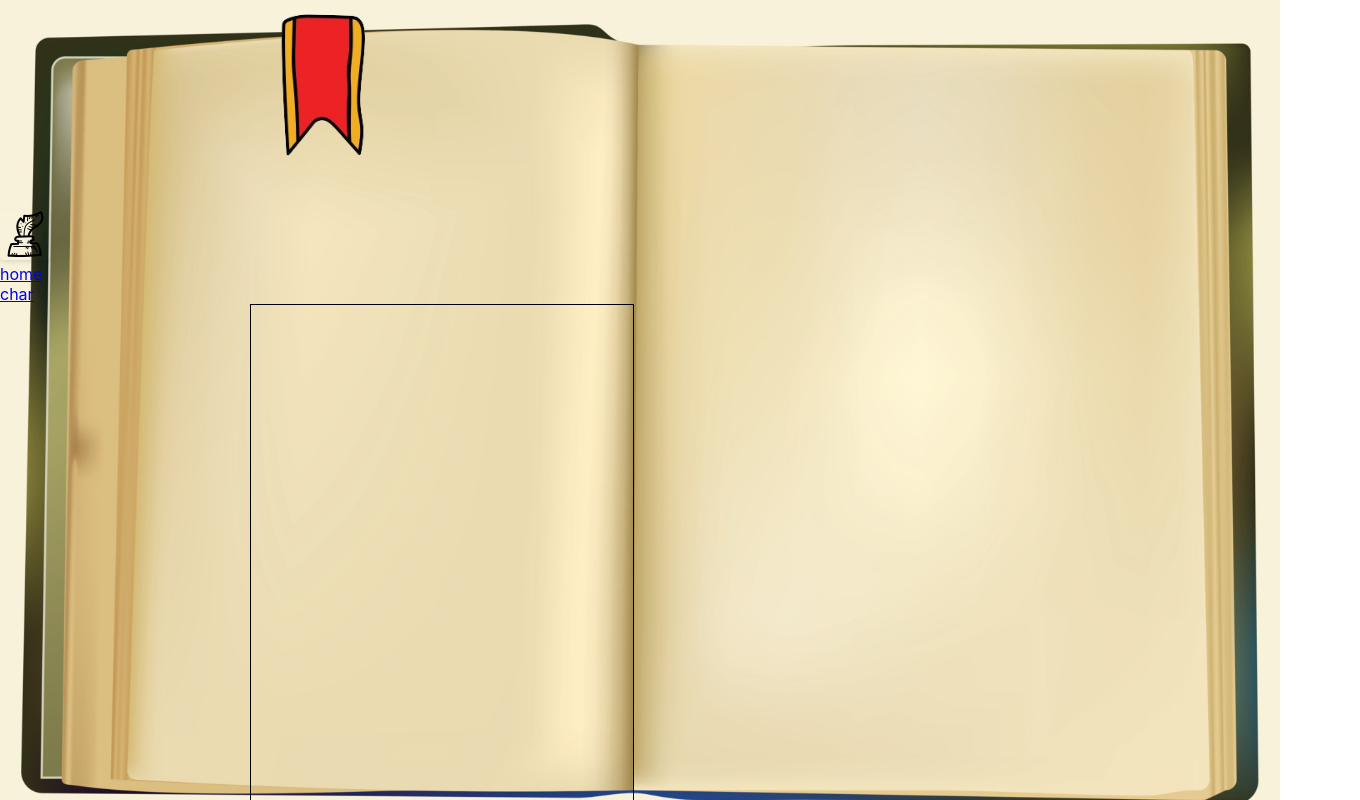
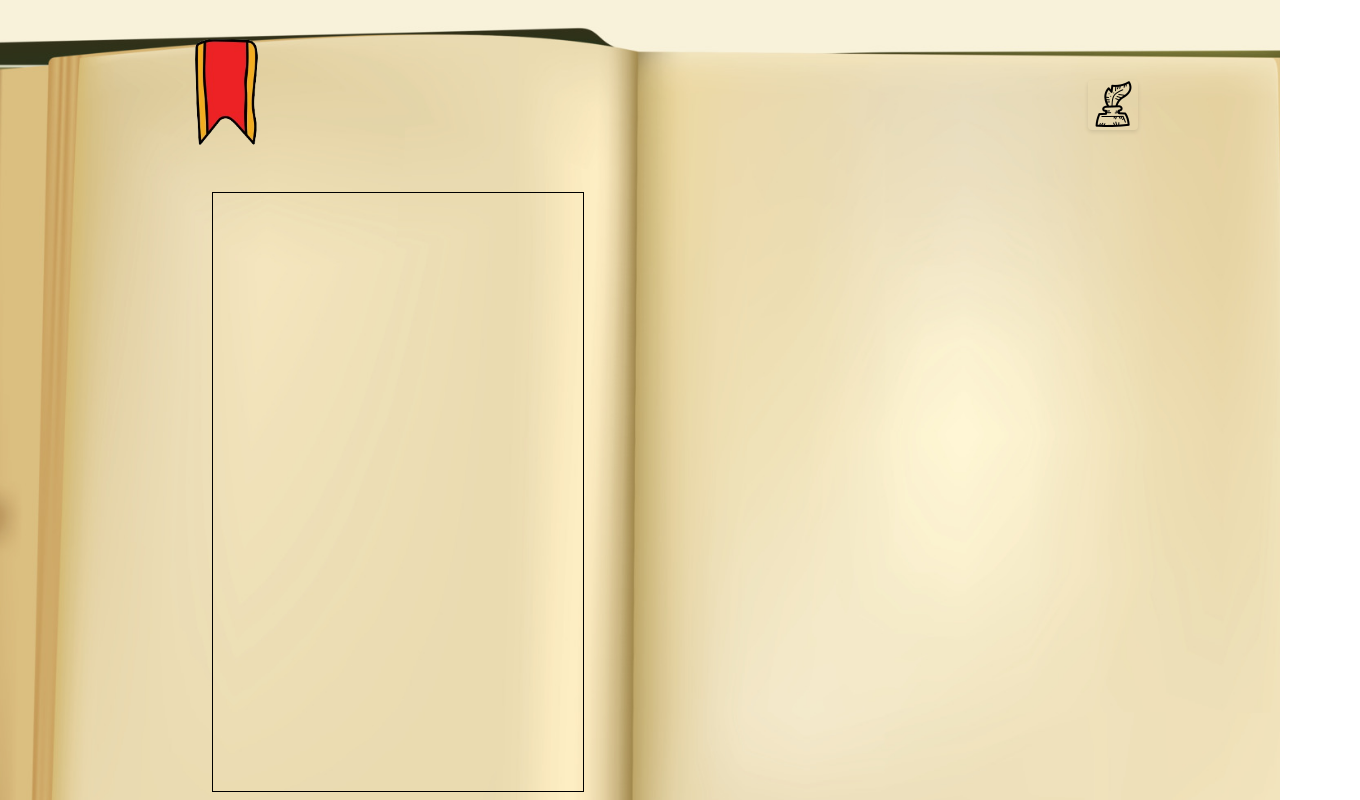
Before and after one commit to Maiquey/DnDiaries, a React (Create React App) app: page / in a window 1280 px wide. Shown: the top 800 px of the page, 1360 px wide, since content can reach past the window. Built offline with nearby package versions, Linux system fonts and the light colour scheme.

Commit message:
please work i'm begging, begging youooooouuuuu

```diff
--- a/src/HomeScreen/HomeScreen.css
+++ b/src/HomeScreen/HomeScreen.css
@@ -1,34 +1,40 @@
 .bg {
     width: 100%; /* Set width to fill the container */
-    height: 100vh; /* Set height to fill the viewport */
+    height: 100%; /* Set height to fill the viewport */
     background-size: cover; /* Ensure the background covers the entire element */
+    position: absolute;
     background-position: center; /* Center the background image */
 }
 
-.bookmark {
-    position: relative;
-    background-size: cover;
+.bg2 {
+    margin: 0;
+    padding: 0;
+    background-size: cover; /* This makes the background image cover the entire element, scaling it as necessary */
+    background-position: center; /* This positions the background image at the center */
+    background-repeat: no-repeat; /* This prevents the background image from repeating */
+    height: 100vh; /* This sets the height of the body to 100% of the viewport height */
+}
+
+.bookmark, .newEntryButton {
+    position: absolute; /* Adjust if necessary to position relative to a specific parent */
+    width: 15vw; /* Adjust width as necessary, using viewport width for responsiveness */
+    height: 15vh; /* Adjust height as necessary, using viewport height for responsiveness */
+    background-size: contain;
     background-repeat: no-repeat;
     background-position: center;
     background-color: transparent;
     border: none;
     cursor: pointer;
-    top: -2.8em;
-    width: 10em;
-    height: 10em;
-    margin-left: 15em;
-    margin-right: 60em;
+}
+
+.bookmark {
+    top: calc(4vh); /* Adjust the vertical position using viewport height 10vh - 4em*/
+    left: calc(10vw); /* Adjust the horizontal position using viewport width 15vw, 10vw - 1em*/
 }
 
 .newEntryButton {
-    background-size: cover;
-    background-repeat: no-repeat;
-    background-position: center;
-    background-color: transparent;
-    border: none;
-    width: 2em;
-    height: 2em;
-    cursor: pointer;
+    top: calc(10vh); /* Adjust based on the desired position, using viewport units */
+    left: calc(85vw); /* Adjust based on the desired position, using viewport units */
 }
 
 .bookmark:hover {
@@ -37,30 +43,31 @@
 }
 
 .wholepage {
-    width: 30%; /* Adjusted for content width */
-    min-height: 75vh; /* Minimum height relative to the viewport height */
-    max-height: 75vh; /* Sets a maximum height to prevent extension beyond this point */
-    margin-left: 250px; /* Adjusted for horizontal positioning */
-    margin-right: auto; /* For horizontal centering */
-    box-sizing: border-box; /* Includes padding and border in the element's total width and height */
-    display: flex; /* Use flexbox for internal layout */
-    flex-direction: column; /* Stack child elements vertically */
-    align-items: center; /* Center-align child elements horizontally */
-    justify-content: start; /* Align child content to the start of the flex direction */
-    padding-bottom: 20px; /* Padding at the bottom */
-    border: 1px solid #000000; /* Visible border */
-    overflow-y: auto; /* Enables vertical scrolling when content overflows */
-    overflow-x: hidden; /* Prevents horizontal scrolling */
+    width: 30%; /* Keeping percentage for responsive width */
+    min-height: 75vh; /* Keeping vh for a relative viewport height */
+    max-height: 75vh; /* Ensuring the height does not extend beyond this point */
+    margin-left: 15vw; /* Adjust this value to move the element further to the right */
+    margin-top: 2em;
+    box-sizing: border-box; /* Ensures padding and border are included in width/height */
+    display: flex;
+    flex-direction: column;
+    align-items: center;
+    justify-content: start;
+    padding-bottom: 2em; /* Now using em for consistent relative padding */
+    border: 1px solid #000000;
+    overflow-y: auto;
+    overflow-x: hidden;
+    position: relative; /* Add this if you need explicit positioning */
 }
 
 .wholepage-item {
-    width: 80%; /* Makes the child div take up the full width of the wholepage div */
-    height: 120%;
-    padding: 10px; /* Adds some padding inside each child div for spacing */
-    box-sizing: border-box; /* Ensures padding does not add to the total width */
-    margin-bottom: 10px; /* Adds some space between each child div */
-    border: 1px solid #000000; /* To see the border, you need to specify border style, not just color */
-  }
+    width: 80%; /* Retained percentage for responsive width */
+    min-height: 3em; /* Example min-height to ensure content fits, adjust as needed */
+    padding: 1em; /* Consistent padding inside each item */
+    box-sizing: border-box;
+    margin-bottom: 1em; /* Consistent space between items */
+    border: 1px solid #000000;
+}
 
 /* Additional style to ensure items wrap correctly if you decide to use row or need horizontal wrapping */
 .wholepage > * {
--- a/src/HomeScreen/HomeScreen.jsx
+++ b/src/HomeScreen/HomeScreen.jsx
@@ -44,17 +44,13 @@ export default class HomeScreen extends React.Component {
         //       <span className="overlay-text">NEW</span>
         //     </Link>
         return (
-            <div className="bg" style={{ backgroundImage: `url(${bgImage})`, paddingTop: '50px' }}>
+            <div className="bg2" style={{ backgroundImage: `url(${bgImage})`, paddingTop: '10em' }}>
                 <Modal isOpen={isModalOpen} toggleModal={this.toggleModal} contentType={modalContentType}></Modal>
                 <button className="bookmark" onClick={() => this.openModalWithContent('bookmark')} style={{ backgroundImage: `url(${bmIcon})` }}>
                 </button>
                 <Link to="/ImageCreation" className="newEntryButton">
                     <img src={inkIcon} alt="Ink Pot" />
                 </Link>
-                <br />
-                <Link to="/">home</Link>
-                <br />
-                <Link to="/character" className="button-like-link">char</Link>
                 <div className="wholepage">
                 <ul>
                     {savedData.map((item, index) => (
```
Lines whose indentation alone changed are shown as unchanged.
